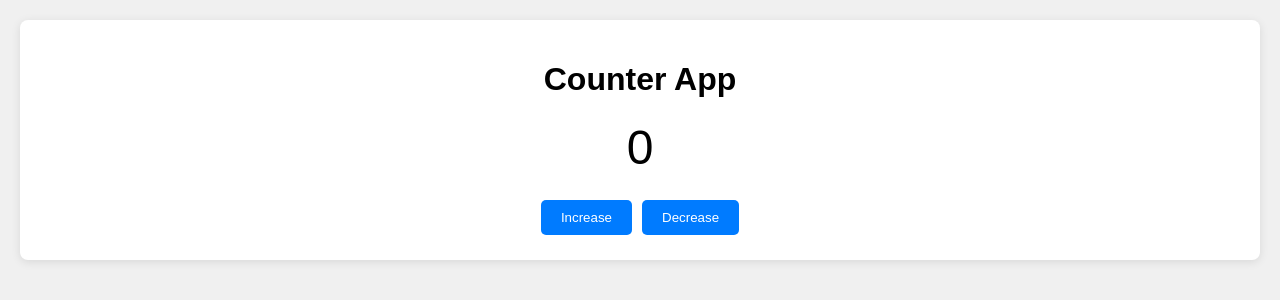
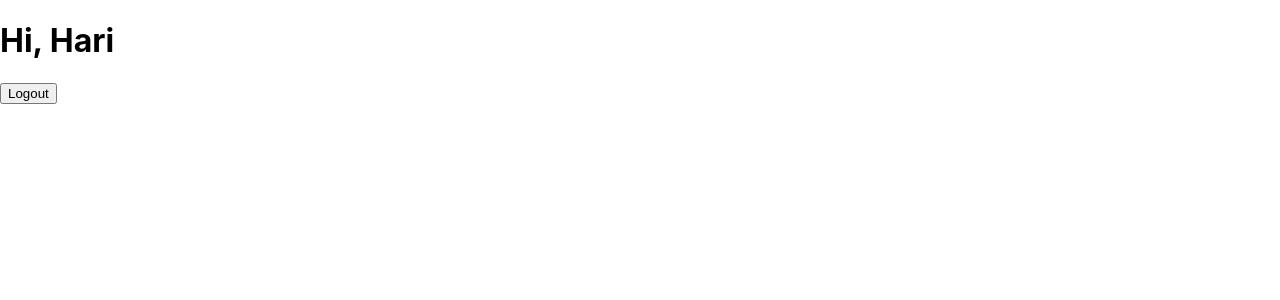
Before and after one commit to harinadh8n/react-application, a React (Create React App) app in the folder my-app/: page / in a window 1280 px wide. Shown: the top 300 px of the page. Built offline with nearby package versions, Linux system fonts and the light colour scheme.

Commit message:
Conditional Statements and default props

```diff
--- a/my-app/src/App.js
+++ b/my-app/src/App.js
@@ -1,12 +1,21 @@
 import './App.css';
-import Counter from './components/classcomponents/countercomponent'
+import { Component } from 'react';
+import Welocme from './components/welocomcomponents/index'
 
+class App extends Component{
+  state = {isLogged : true};
 
-function App(){
-  return(
-    <Counter/>
-  );
-};
+  render(){
+    const {isLogged} = this.state;
+    let authButton = isLogged?(<button type='button'>Logout</button>):(<button type='button'>LogIn</button>)
+    return (
+      <div>
+        <Welocme greeting="Hi"/>
+        {authButton}
+      </div>
+    )
+  }
+}
 
 export default App;
 
@@ -76,4 +85,75 @@ import WelcomeWithProps from './components/classcomponents/practicecomponents/in
       <WelcomeWithProps name="hari" profession="SDE"/>
     </dive>
   );
-*/
+
+
+
+------------------------
+COunter App
+__________________________
+import Counter from './components/classcomponents/countercomponent'
+
+
+ return(
+    <Counter/>
+  );
+
+______________________________
+Conditional and default props
+------------------------------------
+STEP 1: usinf functional if eles
+
+  state = {isLogged : false};
+
+  ButtonSelect = () => {
+    const {isLogged} = this.state;
+    if(isLogged){
+      return (<button type='button'>Logout</button>)
+    }
+    return (<button type='button'>LogIn</button>)
+  }
+  render(){
+    return (
+      <div>
+        <Welocme greeting="Hi"/>
+        {this.ButtonSelect()}
+      </div>
+    )
+  }
+_____________________________________________________
+STEP 2: Using conditional operator
+
+class App extends Component{
+  state = {isLogged : true};
+
+  render(){
+    const {isLogged} = this.state;
+    return (
+      <div>
+        <Welocme greeting="Hi"/>
+        {isLogged?(<button type='button'>Logout</button>):(<button type='button'>LogIn</button>)}
+      </div>
+    )
+  }
+
+}
+________________________________________________
+STEP 3: Variable usage
+
+class App extends Component{
+  state = {isLogged : true};
+
+  render(){
+    const {isLogged} = this.state;
+    let authButton = isLogged?(<button type='button'>Logout</button>):(<button type='button'>LogIn</button>)
+    return (
+      <div>
+        <Welocme greeting="Hi"/>
+        {authButton}
+      </div>
+    )
+  }
+}
+
+
+  */
--- /dev/null
+++ b/my-app/src/components/welocomcomponents/index.js
@@ -0,0 +1,17 @@
+import { Component } from "react";
+
+
+class Welocme extends Component{
+    render(){
+        const {name, greeting} = this.props;
+        return (<h1>{greeting}, {name}</h1>);
+    }
+}
+
+Welocme.defaultProps ={
+    name : 'Hari',
+    greeting : 'Hello'
+
+}
+
+export default Welocme
```
